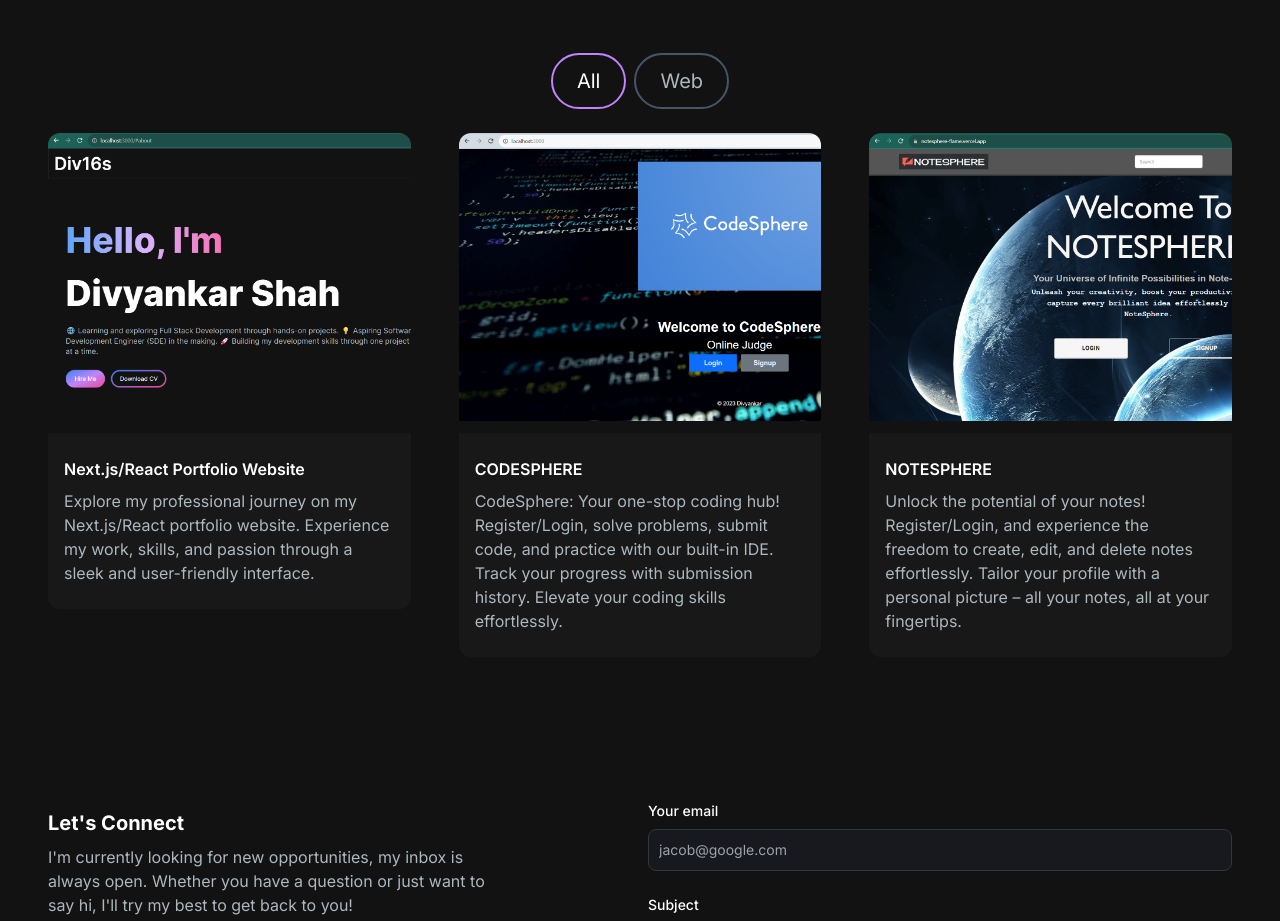
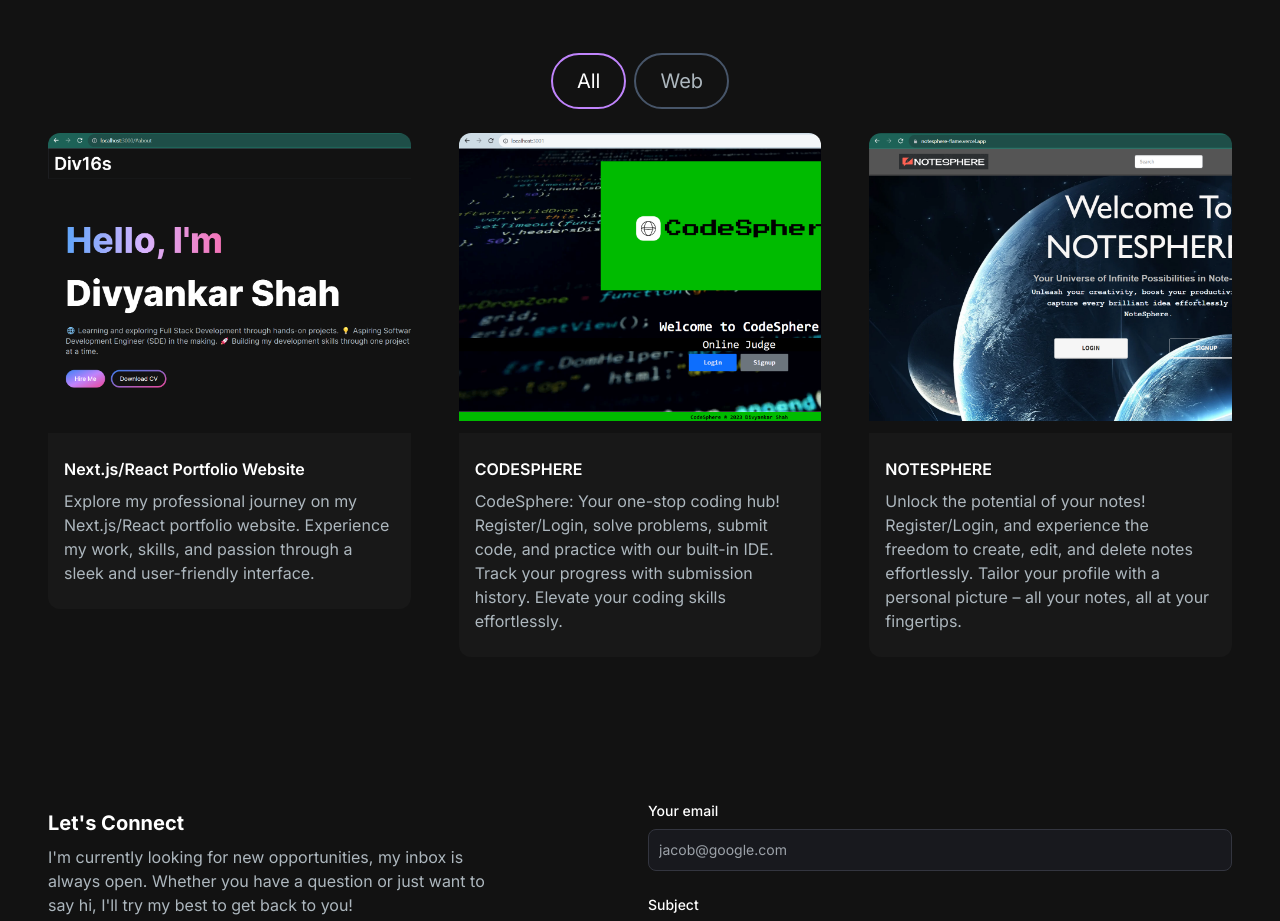
Before and after one commit to Div16s/MY_PORTFOLIO, a Next.js app: page / in a window 1280 px wide. Shown: the part 1760-2681 px from the top of the page. Built offline with nearby package versions, Linux system fonts and the light colour scheme.

Commit message:
Update ProjectsSection.jsx

```diff
--- a/src/app/components/ProjectsSection.jsx
+++ b/src/app/components/ProjectsSection.jsx
@@ -77,7 +77,7 @@ const projectsData = [
     id: 2,
     title: "CODESPHERE",
     description: "CodeSphere: Your one-stop coding hub! Register/Login, solve problems, submit code, and practice with our built-in IDE. Track your progress with submission history. Elevate your coding skills effortlessly.",
-    image: "/images/projects/2.png",
+    image: "/images/projects/csp-bg.png",
     tag: ["All", "Web"],
     gitUrl: "https://github.com/Div16s/ONLINE-JUDGE",
     previewUrl: "/",
```
